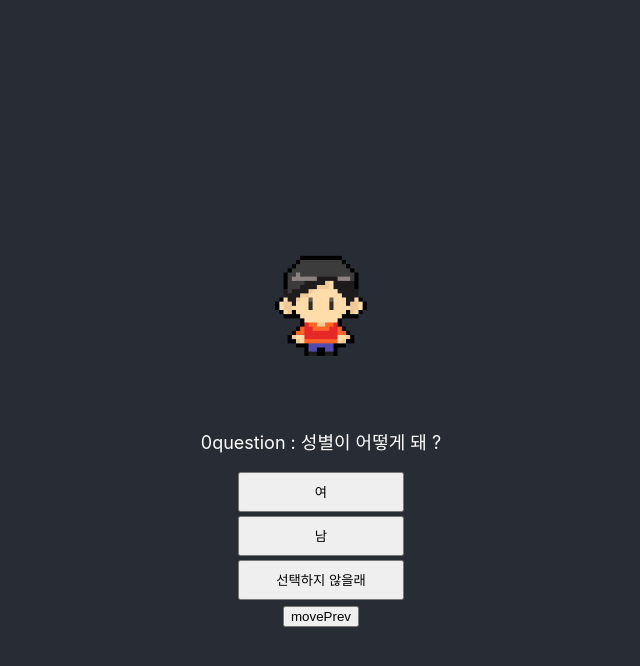
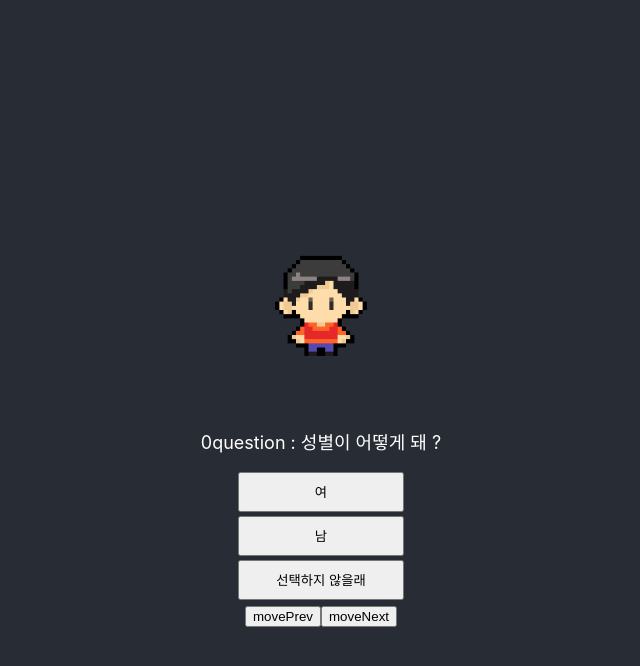
Before and after one commit to BaekNothing/2022_miniWeb, a React (Create React App) app in the folder client/: page / in a window 1280 px wide. Both pictures are taken after a click on the button "press_to_Continue". Shown: the top 666 px of the page, without its empty margins (319-959 px from the left). Built offline with nearby package versions, Linux system fonts and the light colour scheme.

Commit message:
백승열 : 버튼을 선택하자마자 이동 -> 선택 후 다음버튼으로 이동하도록 수정, 버튼 선택 시 버튼들 갱신하도록 수정 (dummyData)

```diff
--- a/client/src/Data/AppVars.js
+++ b/client/src/Data/AppVars.js
@@ -1,4 +1,11 @@
 import create from 'zustand';
+
+
+const dummyData = create(set => ({
+    dummy: 0,
+    SetDummy: (inputData) => set(() => { return { inputData } }),
+
+}));
 
 const sceneData = create(set => ({
     sceneIndex: 0,
@@ -95,4 +102,4 @@ const baseLowerData = [
     140
 ]
 
-export {sceneData, pageData, userSelectData, questionData, baseHigherData, baseLowerData, mulitpliData}
+export {dummyData, sceneData, pageData, userSelectData, questionData, baseHigherData, baseLowerData, mulitpliData}
--- a/client/src/Scenes/SceneSelect.js
+++ b/client/src/Scenes/SceneSelect.js
@@ -1,7 +1,7 @@
 import '../App.css';
 import './SceneSelect.css';
 import React, { useEffect } from 'react';
-import { sceneData, pageData, userSelectData, questionData } from '../Data/AppVars';
+import { dummyData, sceneData, pageData, userSelectData, questionData } from '../Data/AppVars';
 
 var _refreshUserSelectDataFlag = true;
 var _userChosenData = 0;
@@ -14,6 +14,7 @@ const flags = {
     refresh: true,
     notRefresh: false
 }
+
 
 // *************** MAIN PAGE ***************
 
@@ -33,7 +34,7 @@ function RenderSelectPage(prop) {
             </div>
             <PageMainImage image={dataAry[1]} select={prevIndex} />
 
-            <PageMainQuestionBox question={dataAry[2]} />
+            <PageMainQuestionBox userData={_userChosenData === 0 ? 0 : 1} question={dataAry[2]} />
 
         </div>
     )
@@ -59,11 +60,12 @@ function PageMainImage(prop) {
 }
 
 function PageMainQuestionBox(prop) {
-    const { pageIndex, prevIndex, setPrevIndex, setPageIndex } = pageData();
+    const { pageIndex, prevIndex, setPrevIndex, setPageIndex, dataAry } = pageData();
     const { sceneIndex, setSceneIndex} = sceneData();
     const { userSelect, setUserSelect } = userSelectData();
     const question = prop.question;
     //const pageIndex = prop.pageIndex;
+
     return (
         <div>
             <p> {pageIndex}question : {question} </p>
@@ -88,6 +90,16 @@ function PageMainQuestionBox(prop) {
                     setUserSelect([...userSelect.slice(0, userSelect.length - 1) ?? []]);
                     SetUserSelectDataFlag(flags.notRefresh, _userChosenData)
                 }}>movePrev</button>
+
+                <button onClick={() => {
+                    SetUserSelectDataFlag(flags.refresh, _userChosenData);
+
+                    setPrevIndex([...prevIndex ?? [], pageIndex]);
+                    setPageIndex(
+                        dataAry[_userChosenData + 8] !== '-'
+                            ? dataAry[_userChosenData + 8] * 1
+                            : (pageIndex * 1) + 1);
+                }}>moveNext</button>
             </div>
 
         </div>
@@ -95,22 +107,27 @@ function PageMainQuestionBox(prop) {
 }
 
 function PageMainButtonInput(prop){
+    const { dummy, SetDummy } = dummyData();
     const { pageIndex, setPageIndex, setPrevIndex, prevIndex, dataAry } = pageData();
     var liIndex = prop.liIndex;
+    console.log(dummy);
 
     if (dataAry[liIndex + 2] === " noData" || dataAry[liIndex + 2] === "noData") return <div className='invisible'> </div>;
     return (
         <div className='t16 m4'>
             <label>
-                <button className='w35 h40px'
+                <button className='w35 h40px' style={ liIndex === _userChosenData ? { color: "red" } : { color: "black" } }
                     onClick={() => {
                         SetUserSelectDataFlag(flags.refresh, liIndex);
+                        _userChosenData = liIndex;
+                        SetDummy(liIndex);
 
-                        setPrevIndex([...prevIndex ?? [], pageIndex]);
-                        setPageIndex(
-                            dataAry[liIndex + 8] !== '-'
-                                ? dataAry[liIndex + 8] * 1
-                                : (pageIndex * 1) + 1);
+                        // for choose and move next
+                        // setPrevIndex([...prevIndex ?? [], pageIndex]);
+                        // setPageIndex(
+                        //     dataAry[liIndex + 8] !== '-'
+                        //         ? dataAry[liIndex + 8] * 1
+                        //         : (pageIndex * 1) + 1);
                     }}>
                 {dataAry[liIndex + 2]} </button>
             </label>
```
